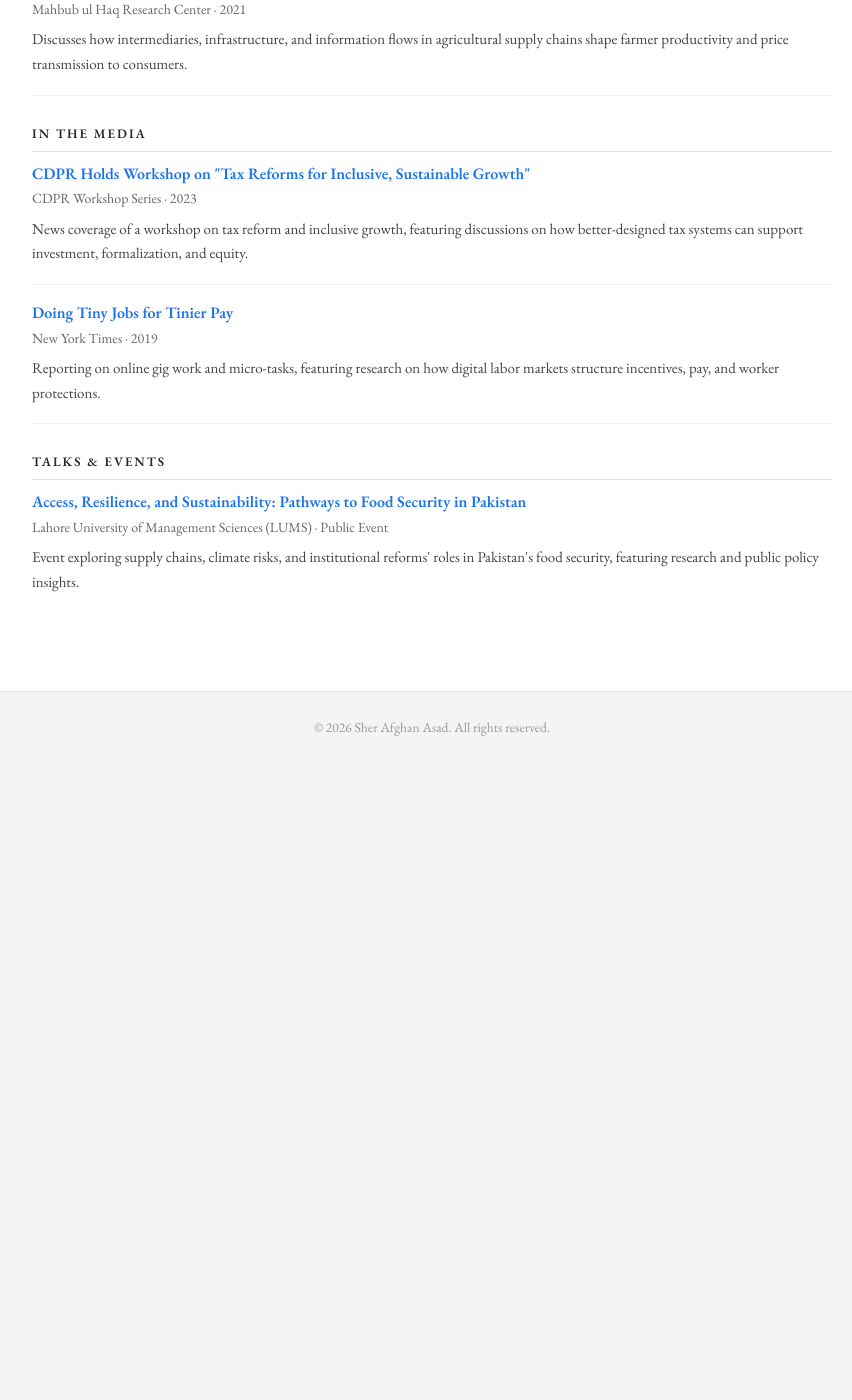
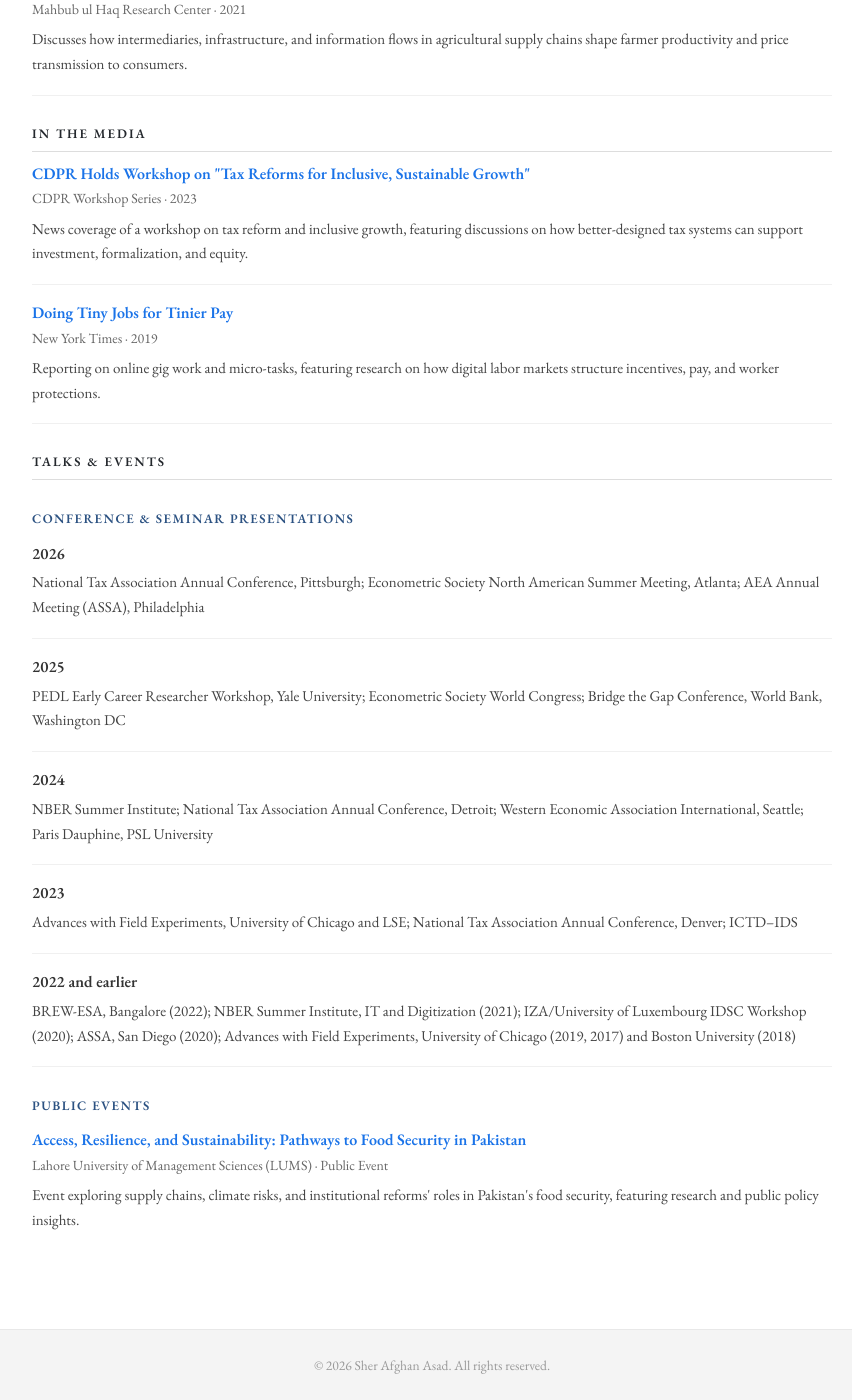
Before and after one commit to sherafghanasad/sherafghanasad.github.io, a Jekyll site: the page built from policy.html, in a window 1280 px wide and 1400 px high, scrolled down 4366 px. Shown: the whole window, without its empty margins (208-1060 px from the left). Built offline with Jekyll 4.4.1, drawn with Linux system fonts in a browser that asks for light colours; before the commit the page ends 5128 px from its top, so only the background shows below that.

Commit message:
Add favicon; list conference and seminar presentations under Talks & Events
Co-Authored-By: Claude Fable 5.2 <noreply@anthropic.com>

```diff
--- a/_layouts/default.html
+++ b/_layouts/default.html
@@ -5,6 +5,9 @@
   <meta name="viewport" content="width=device-width, initial-scale=1">
   <title>{% if page.title %}{{ page.title }} – {% endif %}{{ site.title }}</title>
   <meta name="description" content="{{ page.description | default: site.description }}">
+  <link rel="icon" href="{{ '/favicon.ico' | relative_url }}" sizes="any">
+  <link rel="icon" href="{{ '/assets/images/favicon.svg' | relative_url }}" type="image/svg+xml">
+  <link rel="apple-touch-icon" href="{{ '/assets/images/apple-touch-icon.png' | relative_url }}">
   <link rel="preconnect" href="https://fonts.googleapis.com">
   <link rel="preconnect" href="https://fonts.gstatic.com" crossorigin>
   <link href="https://fonts.googleapis.com/css2?family=EB+Garamond:ital,wght@0,400;0,500;0,600;0,700;0,800;1,400;1,700&display=swap" rel="stylesheet">
--- a/policy.html
+++ b/policy.html
@@ -215,6 +215,35 @@ redirect_from:
 
 <h2 id="talks-events">Talks &amp; Events</h2>
 
+<h3>Conference &amp; Seminar Presentations</h3>
+
+<div class="writing-entry">
+  <p class="writing-title">2026</p>
+  <p class="writing-desc">National Tax Association Annual Conference, Pittsburgh; Econometric Society North American Summer Meeting, Atlanta; AEA Annual Meeting (ASSA), Philadelphia</p>
+</div>
+
+<div class="writing-entry">
+  <p class="writing-title">2025</p>
+  <p class="writing-desc">PEDL Early Career Researcher Workshop, Yale University; Econometric Society World Congress; Bridge the Gap Conference, World Bank, Washington DC</p>
+</div>
+
+<div class="writing-entry">
+  <p class="writing-title">2024</p>
+  <p class="writing-desc">NBER Summer Institute; National Tax Association Annual Conference, Detroit; Western Economic Association International, Seattle; Paris Dauphine, PSL University</p>
+</div>
+
+<div class="writing-entry">
+  <p class="writing-title">2023</p>
+  <p class="writing-desc">Advances with Field Experiments, University of Chicago and LSE; National Tax Association Annual Conference, Denver; ICTD&ndash;IDS</p>
+</div>
+
+<div class="writing-entry">
+  <p class="writing-title">2022 and earlier</p>
+  <p class="writing-desc">BREW-ESA, Bangalore (2022); NBER Summer Institute, IT and Digitization (2021); IZA/University of Luxembourg IDSC Workshop (2020); ASSA, San Diego (2020); Advances with Field Experiments, University of Chicago (2019, 2017) and Boston University (2018)</p>
+</div>
+
+<h3>Public Events</h3>
+
 <div class="writing-entry">
   <p class="writing-title"><a href="https://lums.edu.pk/events/access-resilience-and-sustainability-pathways-food-security-pakistan" target="_blank">Access, Resilience, and Sustainability: Pathways to Food Security in Pakistan</a></p>
   <p class="writing-meta">Lahore University of Management Sciences (LUMS) &middot; Public Event</p>
```
Also changed, not shown: assets/images/apple-touch-icon.png (added), assets/images/favicon.svg (added), favicon.ico (added).
